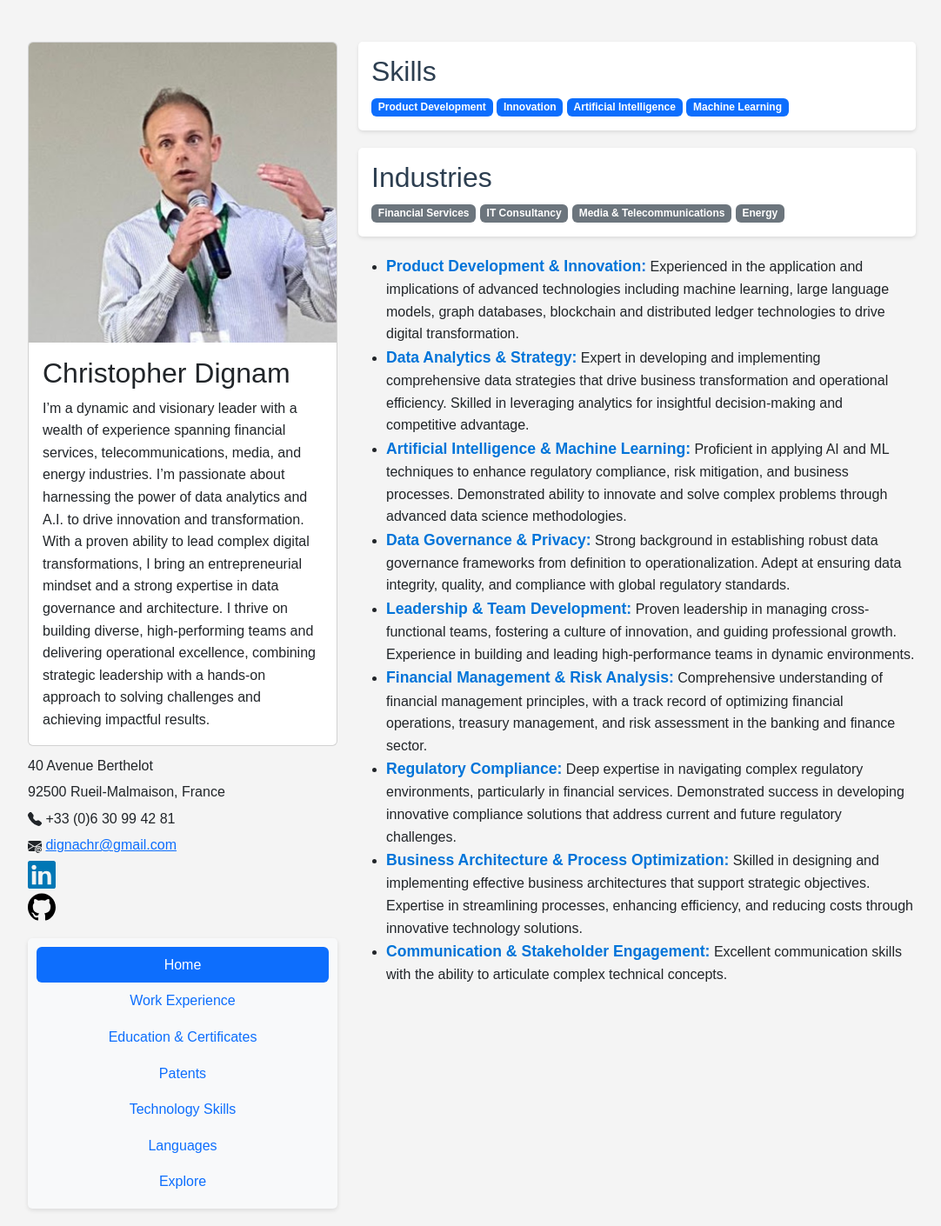
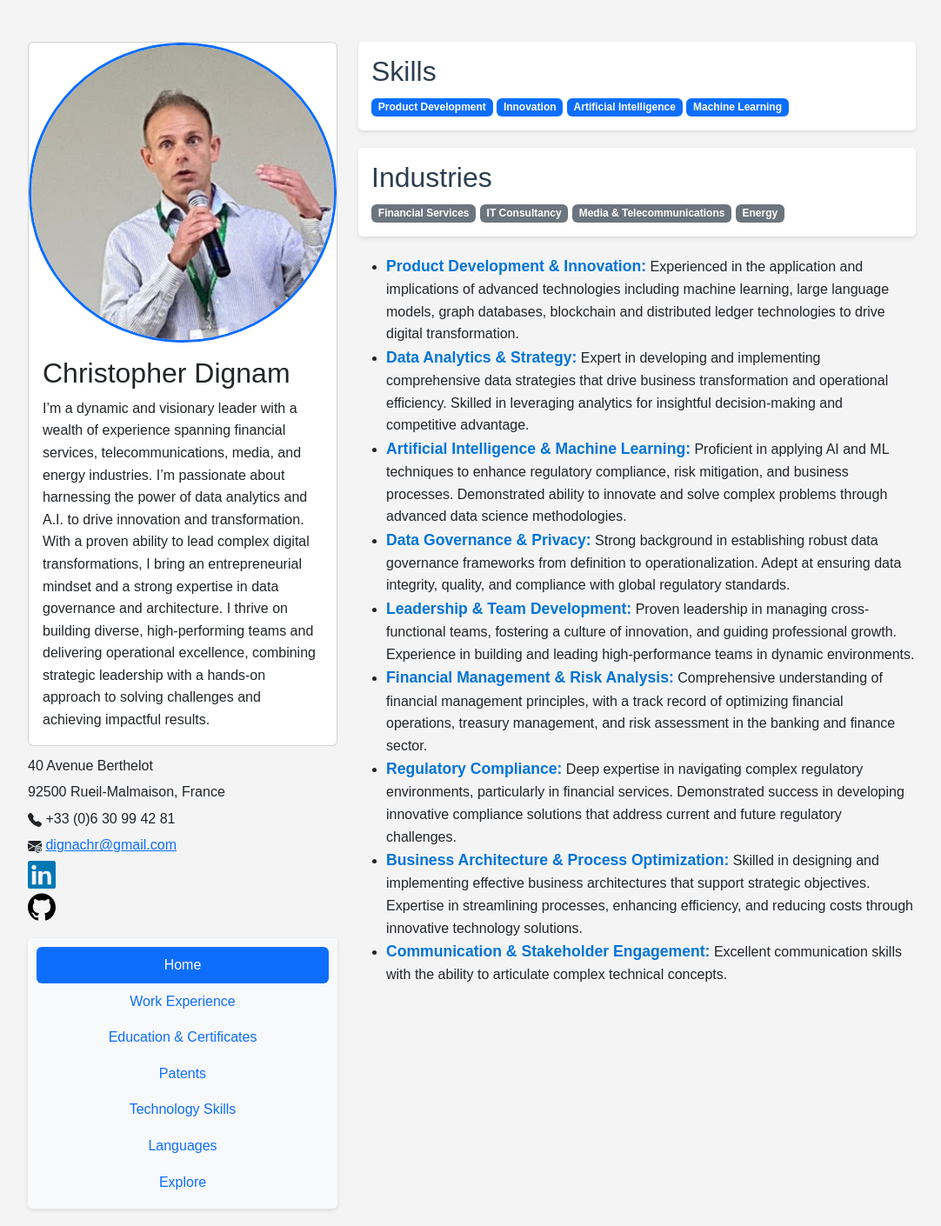
Before and after one commit to cdignam8304/cv, a Jekyll site: the page built from README.md, in a window 1280 px wide. Shown: the whole page at 87% size, without its empty margins (50-1132 px from the left). Built offline with Jekyll 4.4.1, drawn with Linux system fonts in a browser that asks for light colours; our own code applies the rules of GitHub Pages for plain Markdown files.

Commit message:
Rounded pic frame

```diff
--- a/_includes/header.html
+++ b/_includes/header.html
@@ -3,7 +3,7 @@
 
     <!-- Profile card with pic and summary -->
     <div class="card" style="">
-      <img src="profile.jpg" class="card-img-top" alt="Christopher Dignam">
+      <img src="profile.jpg" class="card-img-top img-fluid rounded-circle border border-3 border-primary" alt="Christopher Dignam">
       <div class="card-body">
         <h2 class="card-title">Christopher Dignam</h2>
         <p class="card-text">
```
